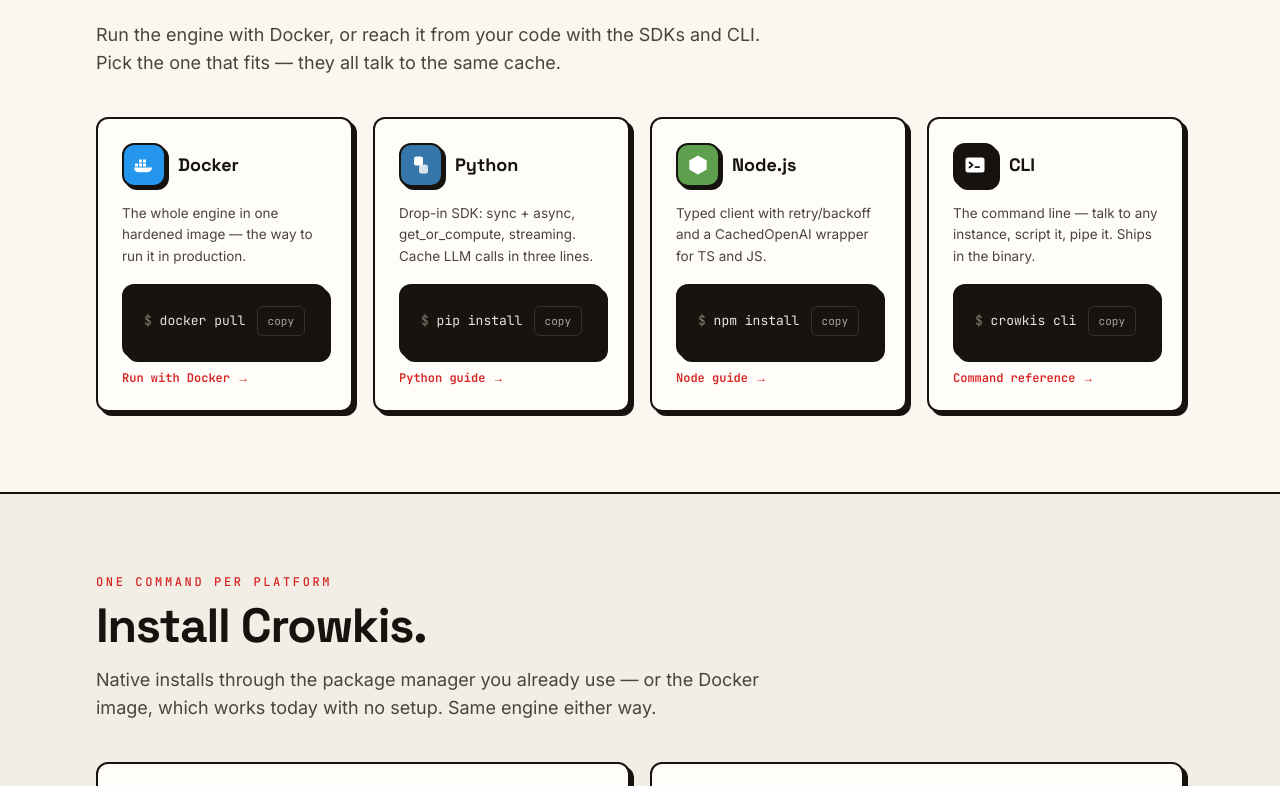
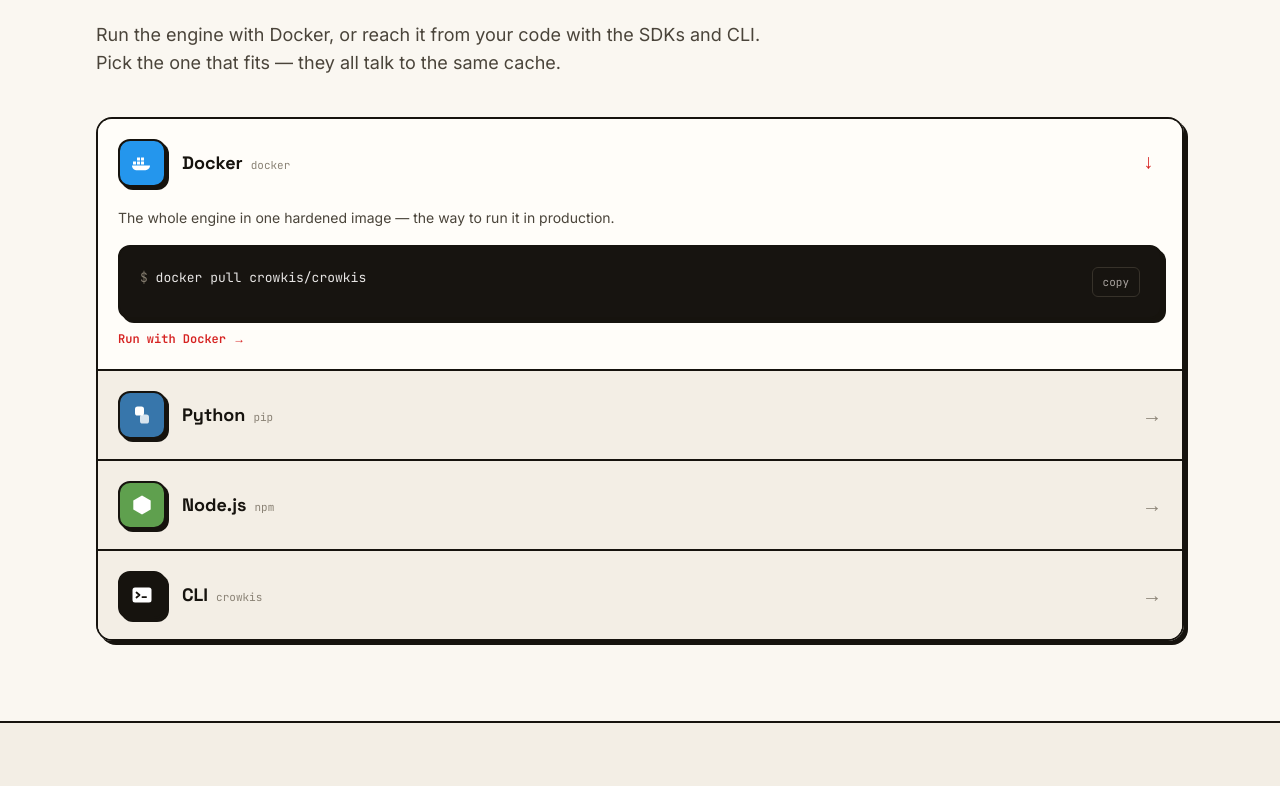
Before and after one commit to itsmohitrohilla/crowkis-ui, a Next.js app: page /docker in a window 1280 px wide. Shown: the part 1150-1936 px from the top of the page. Built offline with nearby package versions, Linux system fonts and the light colour scheme.

Commit message:
Ways accordion: full-width; wrap CommandCard so commands never get cut off
- Replace cramped 4-up grid with an animated stacked accordion (grid-rows expand)
- Make the accordion span the full section width
- CommandCard text wraps site-wide instead of hiding behind a scrollbar

```diff
--- a/src/app/docker/page.tsx
+++ b/src/app/docker/page.tsx
@@ -4,6 +4,7 @@
 import { Reveal } from "@/components/ui/motion";
 import { CodeTabs, CommandCard, CopyButton } from "@/components/ui/code-tabs";
 import { TiltCard } from "@/components/ui/tilt-card";
+import { WaysSelector, type Way } from "@/components/marketing/ways-selector";
 
 export const metadata: Metadata = {
   title: "Usage — Get Crowkis running",
@@ -173,15 +174,7 @@
   );
 }
 
-const WAYS: {
-  name: string;
-  tint: string;
-  mark: React.ReactNode;
-  cmd: string;
-  blurb: string;
-  href: string;
-  cta: string;
-}[] = [
+const WAYS: Way[] = [
   {
     name: "Docker",
     tint: "#2496ED",
@@ -378,33 +371,8 @@
             </p>
           </div>
         </Reveal>
-        <div className="mt-10 grid gap-5 sm:grid-cols-2 lg:grid-cols-4">
-          {WAYS.map((w) => (
-            <TiltCard key={w.name} className="flex h-full flex-col p-6" max={6}>
-              <div className="flex items-center gap-3">
-                <span
-                  className="flex h-11 w-11 shrink-0 items-center justify-center rounded-xl border-2 border-ink shadow-block-sm"
-                  style={{ background: w.tint }}
-                >
-                  {w.mark}
-                </span>
-                <h3 className="font-display text-lg font-bold">{w.name}</h3>
-              </div>
-              <p className="mt-4 flex-1 text-[13.5px] leading-relaxed text-ink-soft">{w.blurb}</p>
-              <div className="mt-4">
-                <CommandCard command={w.cmd} />
-              </div>
-              {w.href.startsWith("#") ? (
-                <a href={w.href} className="group mt-3 font-mono text-xs font-semibold text-crow">
-                  {w.cta} <span className="transition-transform group-hover:translate-x-0.5">→</span>
-                </a>
-              ) : (
-                <Link href={w.href} className="group mt-3 font-mono text-xs font-semibold text-crow">
-                  {w.cta} <span className="transition-transform group-hover:translate-x-0.5">→</span>
-                </Link>
-              )}
-            </TiltCard>
-          ))}
+        <div className="mt-10">
+          <WaysSelector ways={WAYS} />
         </div>
       </section>
 
--- /dev/null
+++ b/src/components/marketing/ways-selector.tsx
@@ -0,0 +1,92 @@
+"use client";
+
+import { ReactNode, useState } from "react";
+import Link from "next/link";
+import { CommandCard } from "@/components/ui/code-tabs";
+
+export type Way = {
+  name: string;
+  tint: string;
+  mark: ReactNode;
+  cmd: string;
+  blurb: string;
+  href: string;
+  cta: string;
+};
+
+/**
+ * The four ways to use Crowkis, stacked one on top of the other. Clicking a row
+ * expands it (smooth grid-rows animation, no JS height measuring) to show the
+ * full install command — so nothing gets truncated into a scrollbar.
+ */
+export function WaysSelector({ ways }: { ways: Way[] }) {
+  const [open, setOpen] = useState(0);
+
+  return (
+    <div className="w-full overflow-hidden rounded-2xl border-2 border-ink shadow-block">
+      {ways.map((w, i) => {
+        const active = i === open;
+        return (
+          <div
+            key={w.name}
+            className={`border-b-2 border-ink last:border-b-0 transition-colors ${
+              active ? "bg-paper-card" : "bg-paper-deep"
+            }`}
+          >
+            <button
+              type="button"
+              onClick={() => setOpen(active ? -1 : i)}
+              aria-expanded={active}
+              className="flex w-full items-center gap-4 p-5 text-left"
+            >
+              <span
+                className="flex h-12 w-12 shrink-0 items-center justify-center rounded-xl border-2 border-ink shadow-block-sm"
+                style={{ background: w.tint }}
+              >
+                {w.mark}
+              </span>
+              <span className="min-w-0 flex-1">
+                <span className="font-display text-lg font-bold">{w.name}</span>
+                <span className="ml-2 font-mono text-[11px] text-ink-faint">{w.cmd.split(" ")[0]}</span>
+              </span>
+              <span
+                className={`shrink-0 font-display text-xl transition-transform duration-300 ${
+                  active ? "rotate-90 text-crow" : "text-ink-faint"
+                }`}
+                aria-hidden
+              >
+                →
+              </span>
+            </button>
+
+            <div
+              className={`grid transition-[grid-template-rows] duration-300 ease-out ${
+                active ? "grid-rows-[1fr]" : "grid-rows-[0fr]"
+              }`}
+            >
+              <div className="overflow-hidden">
+                <div
+                  className={`px-5 pb-5 transition-opacity duration-300 ${
+                    active ? "opacity-100" : "opacity-0"
+                  }`}
+                >
+                  <p className="mb-4 max-w-xl text-sm leading-relaxed text-ink-soft">{w.blurb}</p>
+                  <CommandCard command={w.cmd} />
+                  {w.href.startsWith("#") ? (
+                    <a href={w.href} className="group mt-3 inline-block font-mono text-xs font-semibold text-crow">
+                      {w.cta} <span className="transition-transform group-hover:translate-x-0.5">→</span>
+                    </a>
+                  ) : (
+                    <Link href={w.href} className="group mt-3 inline-block font-mono text-xs font-semibold text-crow">
+                      {w.cta} <span className="transition-transform group-hover:translate-x-0.5">→</span>
+                    </Link>
+                  )}
+                </div>
+              </div>
+            </div>
+          </div>
+        );
+      })}
+    </div>
+  );
+}
--- a/src/components/ui/code-tabs.tsx
+++ b/src/components/ui/code-tabs.tsx
@@ -58,8 +58,8 @@
 export function CommandCard({ command, note }: { command: string; note?: string }) {
   return (
     <div className="code-panel">
-      <div className="flex items-center justify-between gap-3 p-4 sm:p-5">
-        <code className="overflow-x-auto whitespace-pre font-mono text-[13px] text-stone-200">
+      <div className="flex items-start justify-between gap-3 p-4 sm:p-5">
+        <code className="min-w-0 flex-1 whitespace-pre-wrap [overflow-wrap:anywhere] font-mono text-[13px] leading-relaxed text-stone-200">
           <span className="tok-dim">$ </span>
           {command}
         </code>
```
